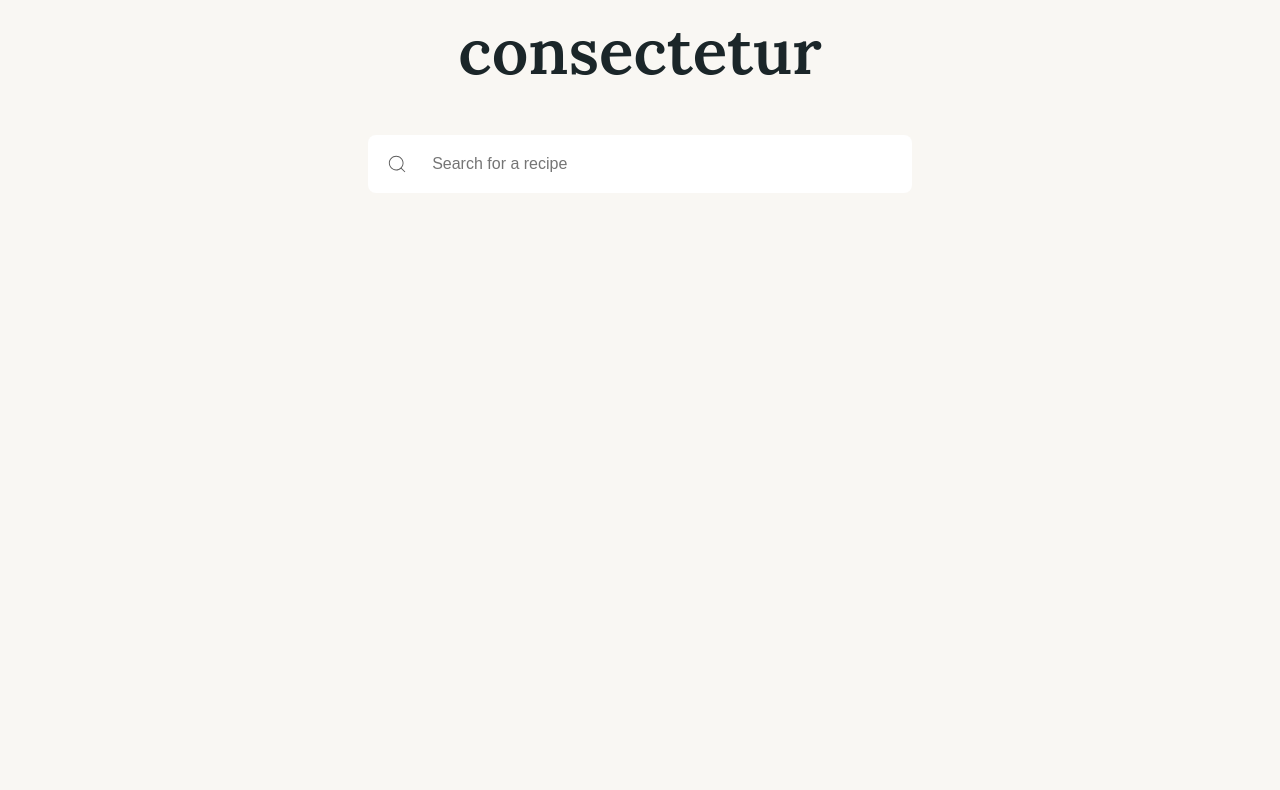
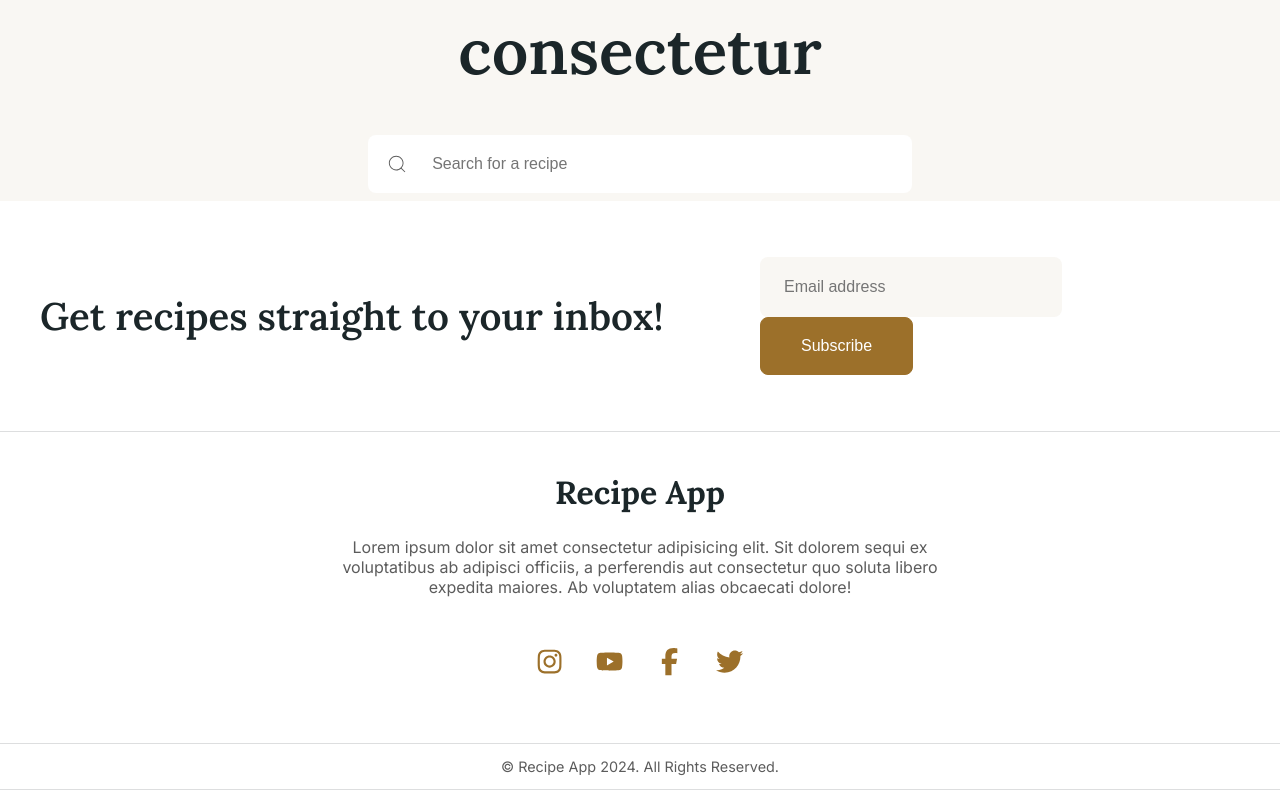
Before and after one commit to Hira-Haider-46/React-Recipe-App, a React app: page / in a window 1280 px wide. Shown: the part 337-1127 px from the top of the page. Before the commit the page ends 800 px from the top, so only its background shows below. Built offline with nearby package versions, Linux system fonts and the light colour scheme; the HTML template or start-up script is replaced by a standard one.

Commit message:
footer added

```diff
--- /dev/null
+++ b/src/CommonComponents/Button/Button.css
@@ -0,0 +1,17 @@
+button {
+    padding: 1.2em 2.5em;
+    border-radius: 8px;
+    background-color: #9c702a;
+    border: 1px solid #9c702a;
+    color: white;
+    font-size: 1rem;
+    outline: none;
+    font-weight: 500;
+    cursor: pointer;
+    transition: background-color 0.3s ease, transform 0.3s ease;
+}
+
+button:hover {
+    background-color: white;
+    color: #1b2629;
+}
--- /dev/null
+++ b/src/CommonComponents/Button/Button.jsx
@@ -0,0 +1,10 @@
+import React from 'react';
+import './Button.css';
+
+function Button({text}) {
+  return (
+    <button>{text}</button>
+  )
+}
+
+export default Button;
--- /dev/null
+++ b/src/CommonComponents/Button/index.js
@@ -0,0 +1,3 @@
+import Button from "./Button";
+
+export default Button;
--- a/src/CommonComponents/Footer/Footer.css
+++ b/src/CommonComponents/Footer/Footer.css
@@ -0,0 +1,89 @@
+footer {
+    background-color: white;
+}
+
+footer section {
+    padding: 1em;
+    border-bottom: 1px solid rgba(27, 38, 41, 0.15);
+}
+
+.email-section {
+    padding: 3.5em 2.5em;
+    display: flex;
+    flex-direction: row;
+    justify-content: space-between;
+    align-items: center;
+}
+
+.email-section h1 {
+    color: #1b2629;
+    font-weight: 600;
+    font-size: 2.4rem;
+    font-family: "Lora", serif;;
+}
+
+.email-section div {
+    width: 40%;
+}
+
+.email-section input {
+    margin-right: 2em;
+    padding: 1.3em 1.5em;
+    outline: none;
+    border-radius: 8px;
+    color: #1b2629;
+    font-size: 1rem;
+    font-weight: 500;
+    line-height: 1.75px;
+    width: 63%;
+    border: none;
+    background-color: #f9f7f3;
+}
+
+.email-section input:focus {
+    border: 1px solid #9c702a;
+}
+
+.socials-section {
+    padding: 2.5em;
+    display: flex;
+    flex-direction: column;
+    align-items: center;
+    text-align: center;
+}
+
+.socials-section h2 a{
+    font-family: "Lora", serif;
+    color: #1b2629;
+    text-decoration: none;
+    font-size: 2rem;
+    font-weight: 700;
+}
+
+.socials-section p {
+    font-size: 1rem;
+    font-weight: 400;
+    color: #5c5c5c;
+    margin: 1.5em 0;
+    max-width: 55%;
+}
+
+.social-icons {
+    display: flex;
+    width: 20%;
+    justify-content: space-around;
+    margin: 1em 0;
+    color: #9c702a;
+    font-size: 1.7rem;
+    cursor: pointer;
+}
+
+.social-icons :hover{
+    color: #b1905b;
+}
+
+.footer-section {
+    text-align: center;
+    font-size: 0.9rem;
+    color: #5c5c5c;
+}
--- a/src/CommonComponents/Footer/Footer.jsx
+++ b/src/CommonComponents/Footer/Footer.jsx
@@ -1,13 +1,35 @@
 import React from 'react';
+import Button from '../Button';
+import { Link } from 'react-router-dom';
+import { FaInstagram, FaFacebookF, FaTwitter } from "react-icons/fa6";
+import { FaYoutube } from "react-icons/fa";
+import './Footer.css';
 
 function Footer() {
-  return (
-    <footer>
-        <section></section>
-        <section></section>
-        <section></section>
-    </footer>
-  )
+    return (
+        <footer>
+            <section className='email-section'>
+                <h1>Get recipes straight to your inbox!</h1>
+                <div>
+                    <input type="text" placeholder='Email address' />
+                    <Button text='Subscribe' />
+                </div>
+            </section>
+            <section className='socials-section'>
+                <h2><Link to="/">Recipe App</Link></h2>
+                <p>Lorem ipsum dolor sit amet consectetur adipisicing elit. Sit dolorem sequi ex voluptatibus ab adipisci officiis, a perferendis aut consectetur quo soluta libero expedita maiores. Ab voluptatem alias obcaecati dolore!</p>
+                <div className='social-icons'>
+                    <FaInstagram />
+                    <FaYoutube />
+                    <FaFacebookF />
+                    <FaTwitter />
+                </div>
+            </section>
+            <section className='footer-section'>
+                <p>© Recipe App 2024. All Rights Reserved.</p>
+            </section>
+        </footer>
+    )
 }
 
 export default Footer;
--- a/src/Components/Layout/Layout.jsx
+++ b/src/Components/Layout/Layout.jsx
@@ -1,11 +1,13 @@
 import { Outlet } from "react-router-dom";
 import Navbar from "../../CommonComponents/Navbar";
+import Footer from "../../CommonComponents/Footer";
 
 export default function Layout() {
     return (
         <>
             <Navbar />
             <Outlet />
+            <Footer />
         </>
     )
 };
```
